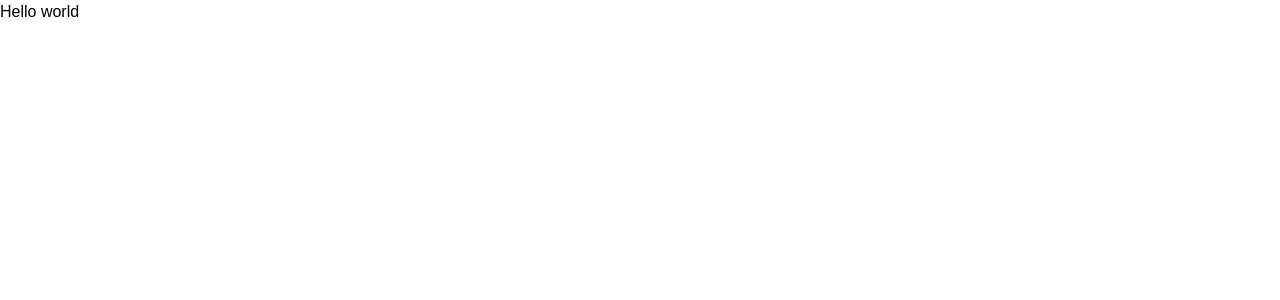
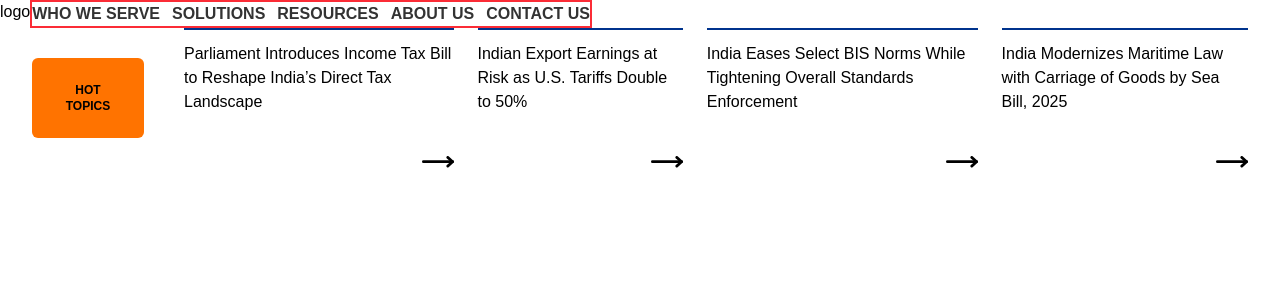
Before and after one commit to sharma24harshit/harshit-design-dot-assign, a Next.js app: page / in a window 1280 px wide. Shown: the top 300 px of the page. Built offline with nearby package versions, Linux system fonts and the light colour scheme.

Commit message:
topics section ui added

```diff
--- a/app/globals.css
+++ b/app/globals.css
@@ -17,3 +17,7 @@ body {
 
   font-family: Arial, Helvetica, sans-serif;
 }
+
+.text-color{
+  color : #333333;
+}
--- a/app/layout.tsx
+++ b/app/layout.tsx
@@ -13,8 +13,8 @@ const geistMono = Geist_Mono({
 });
 
 export const metadata: Metadata = {
-  title: "Create Next App",
-  description: "Generated by create next app",
+  title: "Harshit DesingDot",
+  description: "Harshit Sharma Assignament for designDot",
 };
 
 export default function RootLayout({
--- a/app/page.tsx
+++ b/app/page.tsx
@@ -1,9 +1,13 @@
 import Image from "next/image";
+import Navbar from "@/components/Navbar";
+import Topics from "@/components/Topics";
 
 export default function Home() {
   return (
     <div >
-       <h1>Hello world</h1>
+       {/* Topics section */}
+       <Navbar />
+       <Topics />
     </div>
   );
 }
--- /dev/null
+++ b/components/Navbar.jsx
@@ -0,0 +1,22 @@
+import React from 'react'
+
+const Navbar = () => {
+  return (
+   <nav className='flex'>
+    <div>
+        logo
+    </div>
+    <section>
+        <div className='border-2 border-red-500 flex gap-3 font-bold text-base text-color'>
+            <p>WHO WE SERVE</p>
+            <p>SOLUTIONS</p>
+            <p>RESOURCES</p>
+            <p>ABOUT US</p>
+            <p>CONTACT US</p>
+        </div>
+    </section>
+   </nav>
+  )
+}
+
+export default Navbar
--- /dev/null
+++ b/components/Topics.jsx
@@ -0,0 +1,39 @@
+import React from 'react'
+import Image from "next/image";
+
+const data = [
+    "Parliament Introduces Income Tax Bill to Reshape India’s Direct Tax Landscape",
+    "Indian Export Earnings at Risk as U.S. Tariffs Double to 50%",
+    "India Eases Select BIS Norms While Tightening Overall Standards Enforcement",
+    "India Modernizes Maritime Law with Carriage of Goods by Sea Bill, 2025"
+]
+
+const Topics = () => {
+  return (
+    <section className='w-full '>
+        <div className='mx-auto px-8 flex flex-col lg:flex-row items-start lg:items-center gap-[40px]'>
+          <button className='flex items-center justify-center bg-[#FF7300] rounded-md font-poppins text-xs font-semibold p-6 transition-all duration-300 hover:bg-orange-600 hover:shadow-md'>HOT TOPICS</button>
+          <div className=' flex w-full gap-6 overflow-x-auto lg:overflow-visible'>
+            {data?.map((item,index)=> (
+                <div key={index} className='max-w-[274px] h-[140px] cursor-pointer'>
+                    <div className="relative flex flex-col items-w-full h-full border-t-2 border-[#00338D] transition-all duration-300">
+                        <p className='text-base font-poppins mt-3'>{item}</p>
+                        <div className='absolute bottom-0 right-0 flex justify-end'>
+                            <Image
+                                src="/rightArrow.svg"
+                                alt="Right Arrow"
+                                width={32}
+                                height={10}
+                                priority
+                            />
+                        </div>
+                    </div>
+                </div>
+        ))}
+          </div>
+        </div>
+    </section>
+  )
+}
+
+export default Topics
```
Also changed, not shown: public/rightArrow.svg (added).
